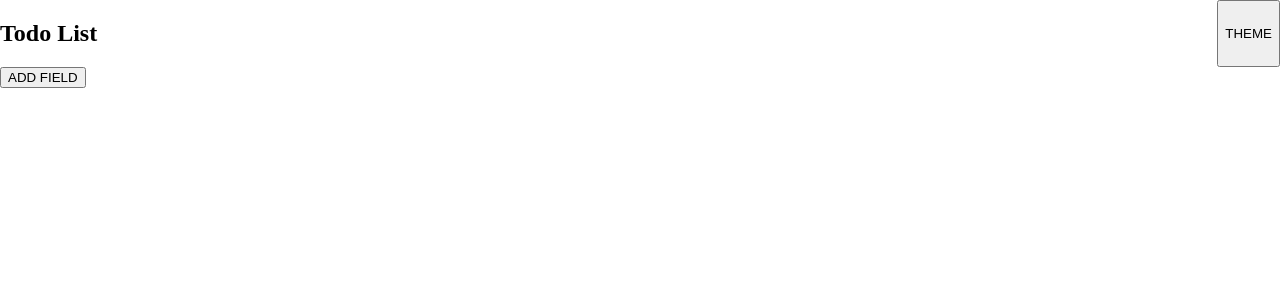
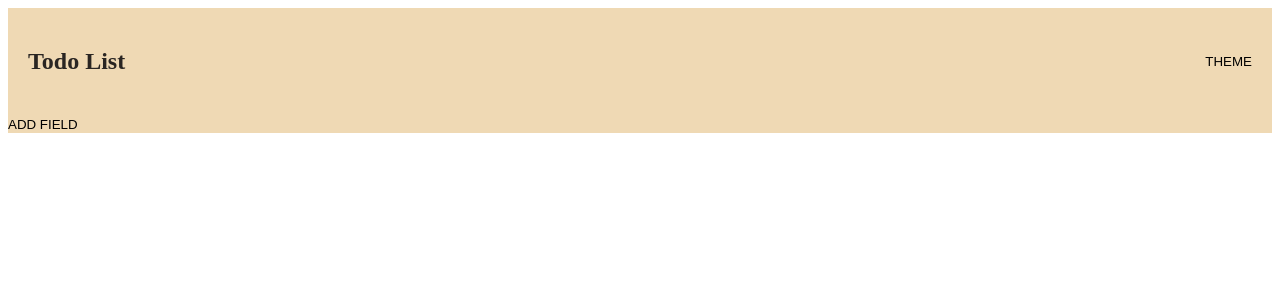
Before and after one commit to FouadKazem/Todo-List, a React app: page / in a window 1280 px wide. Shown: the top 300 px of the page. Built offline with nearby package versions, Linux system fonts and the light colour scheme.

Commit message:
Attached the styles of every component to a separated styles file and import all styles to 'index.css'

```diff
--- a/src/styles/Header.css
+++ b/src/styles/Header.css
@@ -1,13 +1,66 @@
 header {
-    position: fixed;
     left: 0;
     top: 0;
     right: 0;
+    padding-bottom: 0;
+    background-color: #efd9b4;
+    color: #292522;
     display: flex;
     flex-direction: column;
 }
 
 nav {
+    padding: 20px;
     display: flex;
     justify-content: space-between;
 }
+
+button {
+    border: none;
+    padding: 0;
+    background: none;
+    cursor: pointer;
+}
+
+.website-title {
+    margin: 0;
+    /* color: #fa6900; */
+}
+
+.themes-btn {
+    background-color: white;
+}
+
+.field-tabs {
+    display: flex;
+    justify-content: flex-start;
+    align-items: center;
+
+}
+
+.field-tab {
+    margin-inline: 2px;
+    border-bottom: none;
+    border-top-left-radius: 10px;
+    border-top-right-radius: 10px;
+    padding: 5px 10px;
+    display: flex;
+    justify-content: space-between;
+    align-items: center;
+    gap: 5px;
+}
+
+.field-title {
+    margin: 5px 0 0 0;
+}
+
+.del-btn, .add-btn {
+    border-radius: 100%;
+    width: 25px;
+    height: 25px;
+}
+
+.del-btn:hover,
+.add-btn:hover {
+    background-color: #4d6160;
+}
--- /dev/null
+++ b/src/styles/Main.css
@@ -0,0 +1,21 @@
+main {
+    padding: 20px;
+    display: flex;
+    flex-direction: column;
+    align-items: center;
+}
+
+#main-add-btn {
+    border-radius: 10px;
+    padding: 10px 10px 5px 10px;
+    width: auto;
+    height: auto;
+    background-color: #efd9b4;
+    font-size: 1.5em;
+    font-weight: bold;
+    font-family: 'Josefin Sans', sans-serif;
+}
+
+#main-add-btn:hover {
+    background-color: #4d6160;
+}
--- /dev/null
+++ b/src/styles/index.css
@@ -0,0 +1,25 @@
+@import "Header.css";
+@import "Main.css";
+
+* {
+    box-sizing: border-box;
+}
+
+html {
+    height: 100%;
+}
+
+body {
+    margin: auto;
+    height: 100%;
+}
+
+#root {
+    width: 100%;
+    height: 100%;
+    font-family: 'Josefin Sans', sans-serif;
+    background-color: #a39081;
+    display: flex;
+    flex-direction: column;
+    justify-content: flex-start;
+}
```
